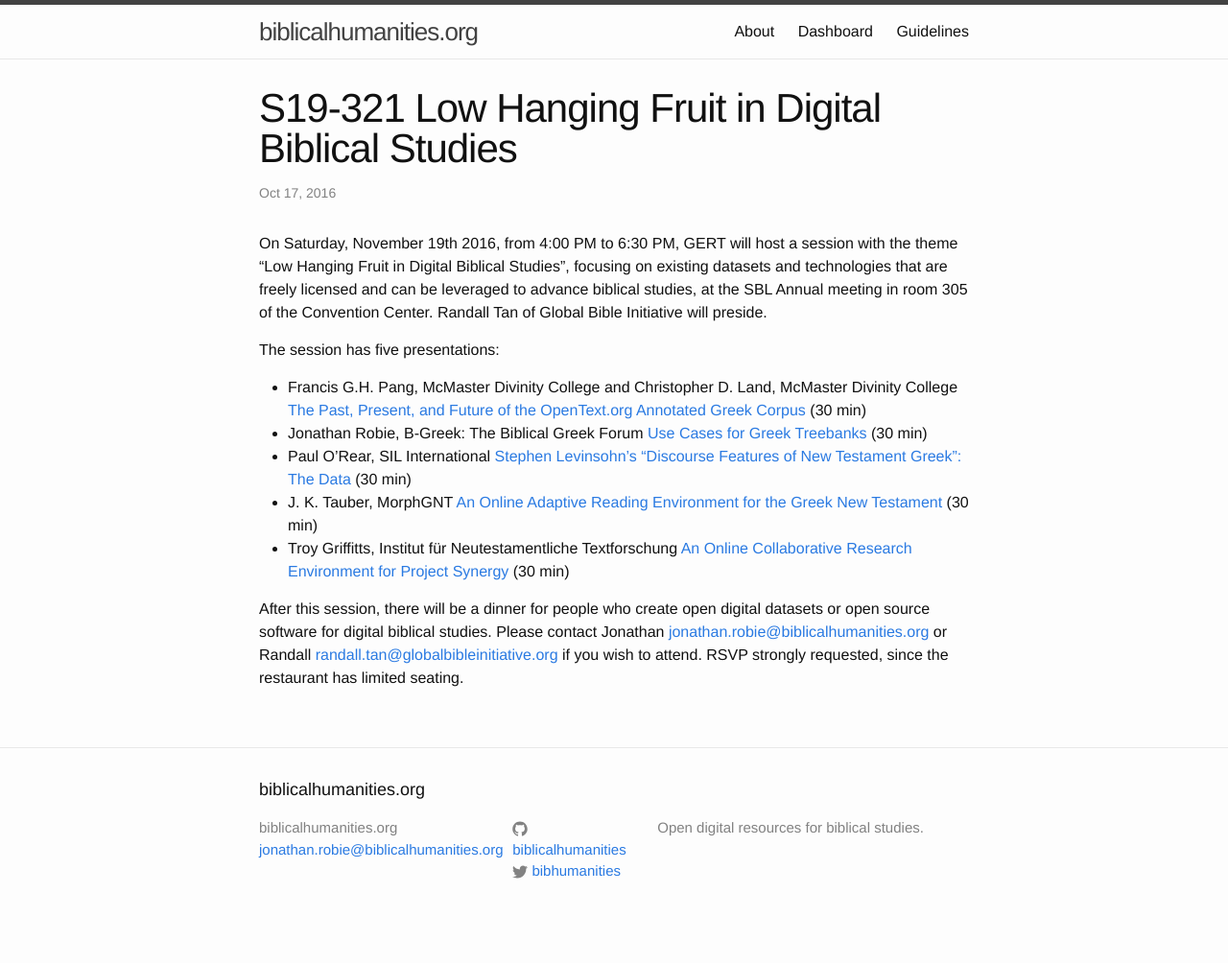
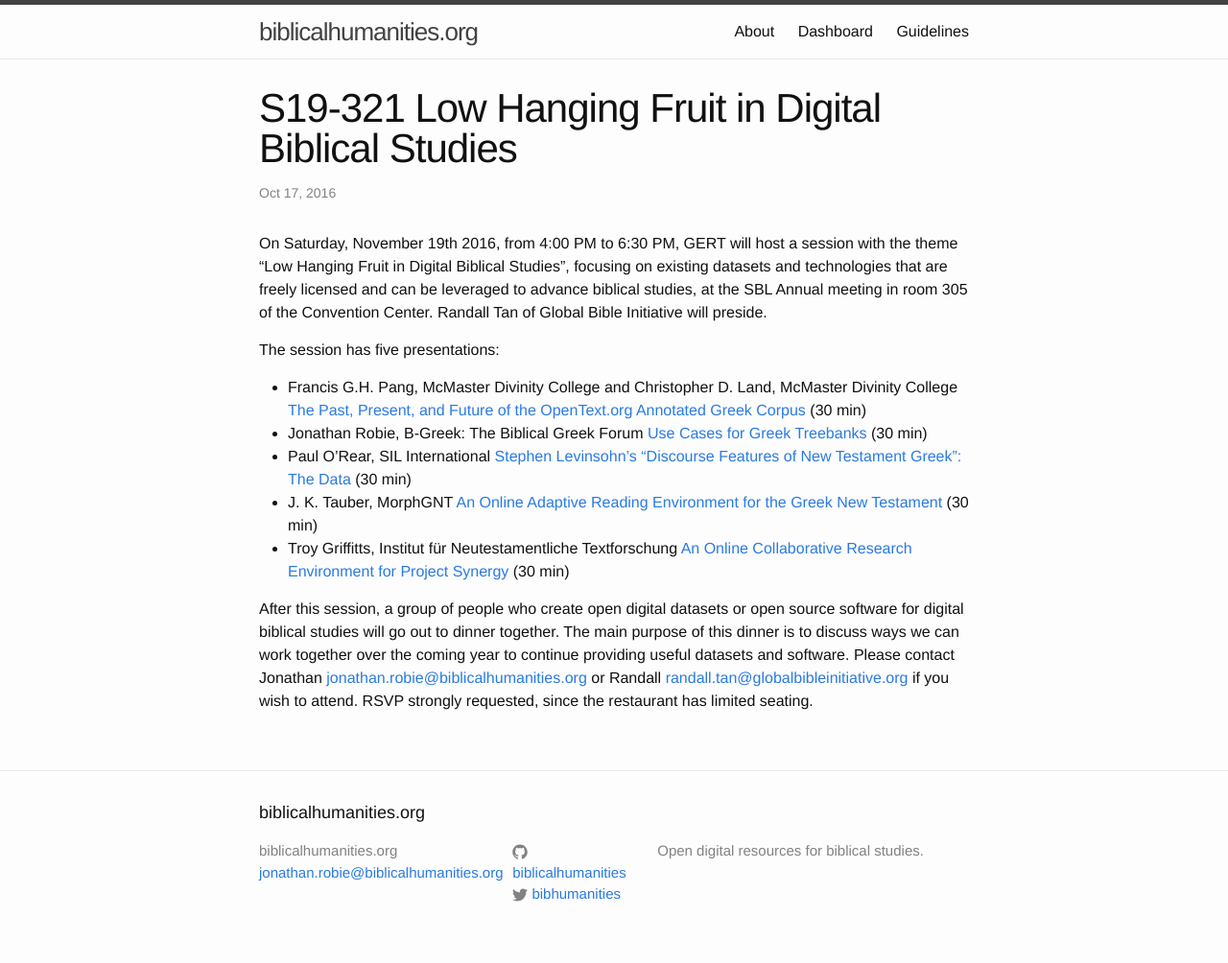
Before and after one commit to biblicalhumanities/biblicalhumanities.github.io, a Jekyll site: the page built from _posts/2016-10-17-low-hanging-fruit.markdown, in a window 1280 px wide. Shown: the whole page at 96% size. Built offline with Jekyll 4.4.1, drawn with Linux system fonts in a browser that asks for light colours; before the commit the page ends 980 px from its top, so only the background shows below that.

```diff
--- a/_posts/2016-10-17-low-hanging-fruit.markdown
+++ b/_posts/2016-10-17-low-hanging-fruit.markdown
@@ -20,4 +20,4 @@
 - Troy Griffitts, Institut für Neutestamentliche Textforschung
   [An Online Collaborative Research Environment for Project Synergy](https://www.sbl-site.org/meetings/abstract.aspx?id=40619) (30 min)
 
-After this session, there will be a dinner for people who create open digital datasets or open source software for digital biblical studies.  Please contact Jonathan <jonathan.robie@biblicalhumanities.org> or Randall <randall.tan@globalbibleinitiative.org> if you wish to attend.  RSVP strongly requested, since the restaurant has limited seating.
+After this session, a group of people who create open digital datasets or open source software for digital biblical studies will go out to dinner together.  The main purpose of this dinner is to discuss ways we can work together over the coming year to continue providing useful datasets and software. Please contact Jonathan <jonathan.robie@biblicalhumanities.org> or Randall <randall.tan@globalbibleinitiative.org> if you wish to attend.  RSVP strongly requested, since the restaurant has limited seating.
```
